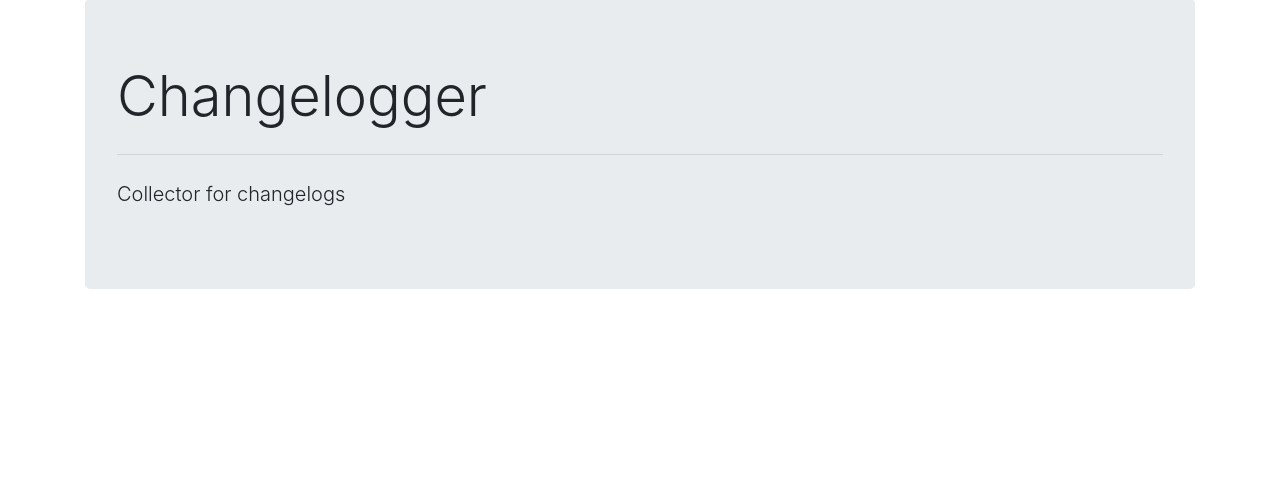
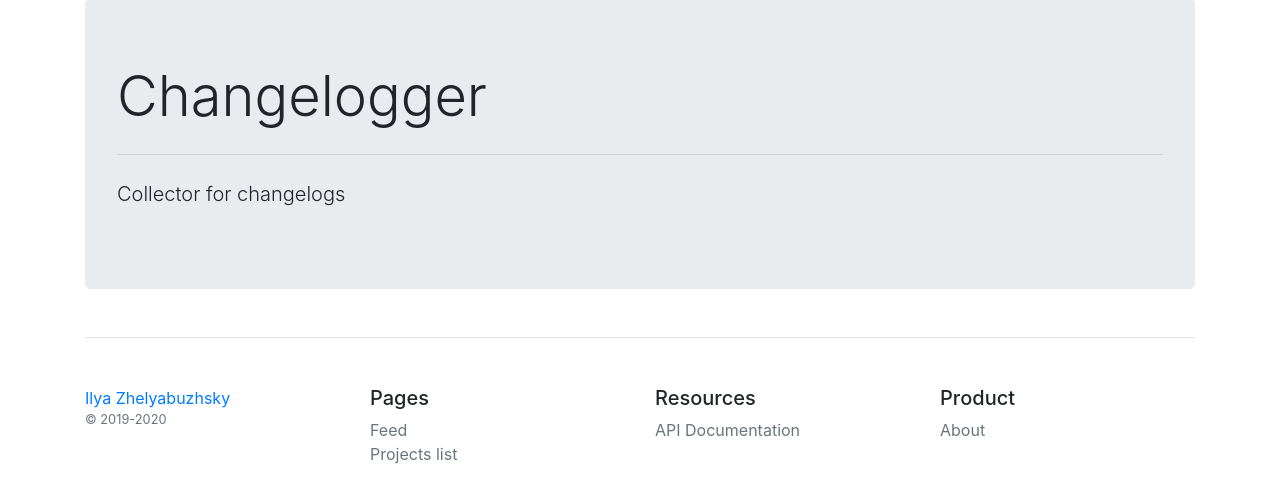
Before and after one commit to zhelyabuzhsky/changelogger, a Django app: page / in a window 1280 px wide. Shown: the part 117-620 px from the top of the page. Run offline with Django 3.2, Linux system fonts and the light colour scheme; some libraries are stand-ins or nearby versions.

Commit message:
Footed, about page and debug in template feature (#55)

```diff
--- a/changelogger/settings.py
+++ b/changelogger/settings.py
@@ -135,3 +135,5 @@ else:
 if not DEBUG:
     SECURE_PROXY_SSL_HEADER = ("HTTP_X_FORWARDED_PROTO", "https")
     SECURE_SSL_REDIRECT = True
+
+INTERNAL_IPS = ("127.0.0.1",)
--- a/changelogs/templates/changelogs/base.html
+++ b/changelogs/templates/changelogs/base.html
@@ -3,6 +3,7 @@
 <!doctype html>
 <html lang="en">
 <head>
+    {% if not debug %}
         <!-- Global site tag (gtag.js) - Google Analytics -->
         <script async src="https://www.googletagmanager.com/gtag/js?id=UA-46277263-13"></script>
         <script>
@@ -16,6 +17,7 @@
 
             gtag('config', 'UA-46277263-13');
         </script>
+    {% endif %}
 
     <!-- Required meta tags -->
     <meta charset="utf-8">
@@ -69,7 +71,35 @@
 <main class="container">
     {% block content %}
     {% endblock %}
+    <footer class="pt-4 my-md-5 pt-md-5 border-top">
+        <div class="row">
+            <div class="col-12 col-md">
+                <a href="mailto:zhelyabuzhsky@icloud.com">Ilya Zhelyabuzhsky</a>
+                <small class="d-block mb-3 text-muted">© 2019-2020</small>
+            </div>
+            <div class="col-6 col-md">
+                <h5>Pages</h5>
+                <ul class="list-unstyled text-small">
+                    <li><a class="text-muted" href="{% url 'changelogs:feed' %}">Feed</a></li>
+                    <li><a class="text-muted" href="{% url 'changelogs:projects' %}">Projects list</a></li>
+                </ul>
+            </div>
+            <div class="col-6 col-md">
+                <h5>Resources</h5>
+                <ul class="list-unstyled text-small">
+                    <li><a class="text-muted" href="/api/">API Documentation</a></li>
+                </ul>
+            </div>
+            <div class="col-6 col-md">
+                <h5>Product</h5>
+                <ul class="list-unstyled text-small">
+                    <li><a class="text-muted" href="{% url 'changelogs:about' %}">About</a></li>
+                </ul>
+            </div>
+        </div>
+    </footer>
 </main><!-- /.container -->
+
 
 <!-- Optional JavaScript -->
 <!-- jQuery first, then Popper.js, then Bootstrap JS -->
--- a/changelogs/urls.py
+++ b/changelogs/urls.py
@@ -13,6 +13,7 @@ urlpatterns = [
     path("", views.index, name="index"),
     path("feed/", views.feed, name="feed"),
     path("cabinet/", views.cabinet, name="cabinet"),
+    path("about/", views.about, name="about"),
     path("projects/", views.projects, name="projects"),
     path("projects/<int:project_id>/", views.project_detail, name="project_detail"),
     path(
--- a/changelogs/views.py
+++ b/changelogs/views.py
@@ -78,6 +78,12 @@ def cabinet(request):
     return HttpResponse(template.render(context, request))
 
 
+def about(request):
+    template = loader.get_template("changelogs/about.html")
+    context = {}
+    return HttpResponse(template.render(context, request))
+
+
 class AddVersionView(View):
     def get(self, request, project_id: int):
         template = loader.get_template("changelogs/add_version.html")
```
Also changed, not shown: changelogs/templates/changelogs/about.html (added, +9 -0 lines). Lines whose indentation alone changed are shown as unchanged.
